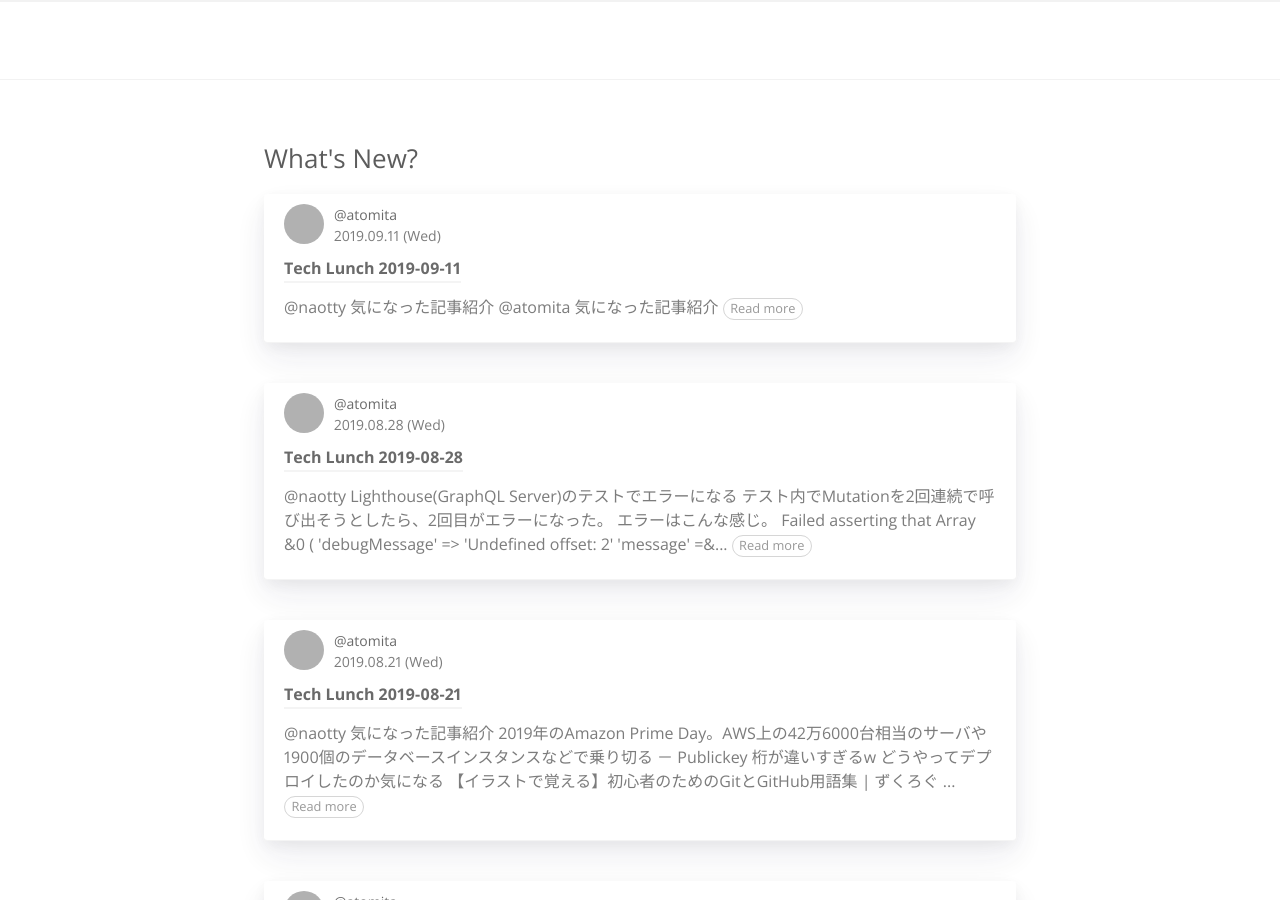
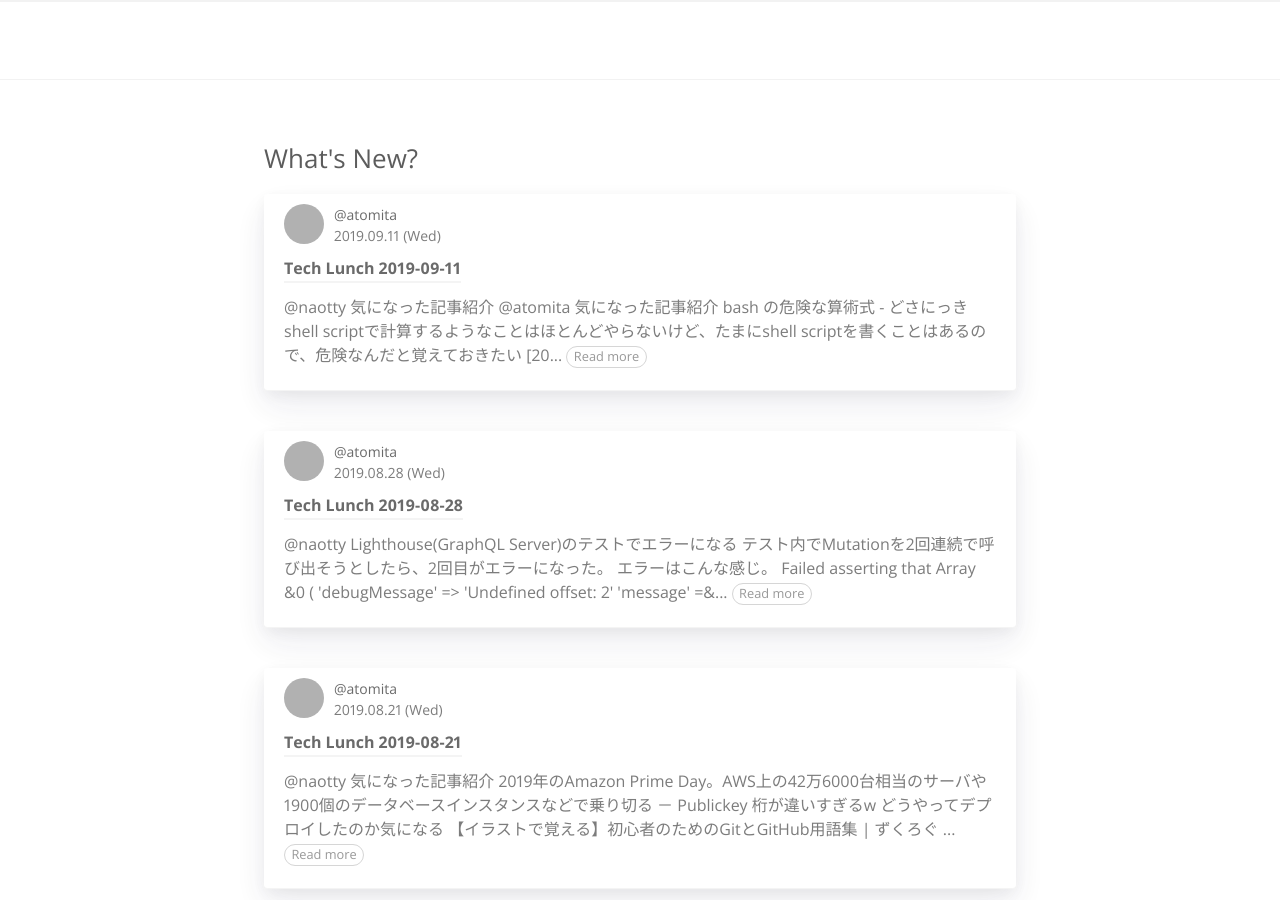
Before and after one commit to RyukyuInteractive/tech.ryukyu-i.co.jp, a Jekyll site: the page built from index.html, in a window 1280 px wide and 900 px high. Built offline with Jekyll 4.4.1, drawn with Linux system fonts in a browser that asks for light colours; a script that is not in the unit is left out; the list of posts is cut into pages by our own code; grey boxes are pictures that could not be loaded.

Commit message:
Update 2019-09-11-tech-lunch.md

```diff
--- a/_posts/2019-09-11-tech-lunch.md
+++ b/_posts/2019-09-11-tech-lunch.md
@@ -16,3 +16,15 @@
 ## [@atomita](https://github.com/atomita)
 
 ### 気になった記事紹介
+
+- [bash の危険な算術式 - どさにっき](http://ya.maya.st/d/201909a.html)
+  - shell scriptで計算するようなことはほとんどやらないけど、たまにshell scriptを書くことはあるので、危険なんだと覚えておきたい
+- [2019年のエンジニア新人研修の講義資料を公開しました - Cybozu Inside Out | サイボウズエンジニアのブログ](https://blog.cybozu.io/entry/2019/09/05/080000)
+  - まだスライドは全く拝見できていないですが、後でゆっくり読みたいです
+- [💭コンピュータサイエンスと魔法のYコンビネータ 👨🏻‍🦳 エピローグ: コンピュータサイエンス 🍱](https://yj.chibicode.com)
+  - 「+1弁当箱」からは、少し考えただけでは答えわからず(^^;
+  - 答えみれば、なるほどなとなりますが難しい...
+  - 消したあとの次の処理の場所や、上左右の分け方がこんがらがる
+  - 最後にjsでYコンビネータで階乗するscriptが記載されてますが、これも難しい(x_x
+  - 悔しいので自分なりに読みやすくしてみました
+    - https://gist.github.com/atomita/503748059a1462e973ed159f60d7db2f
```
